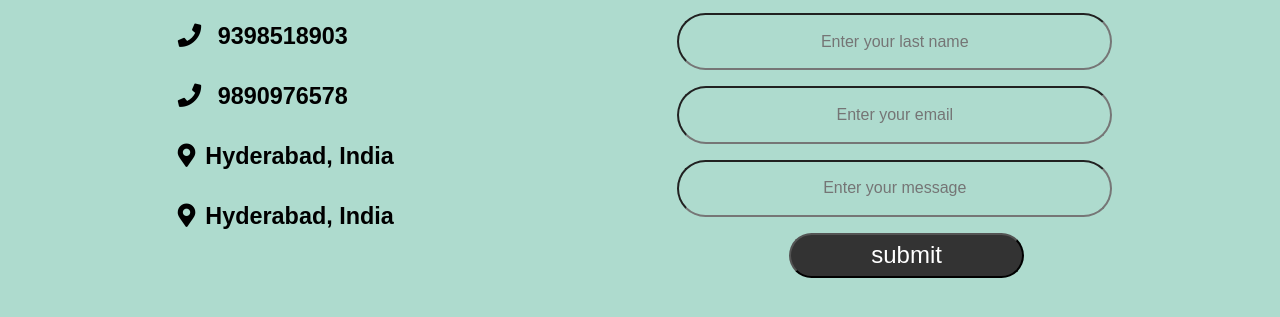
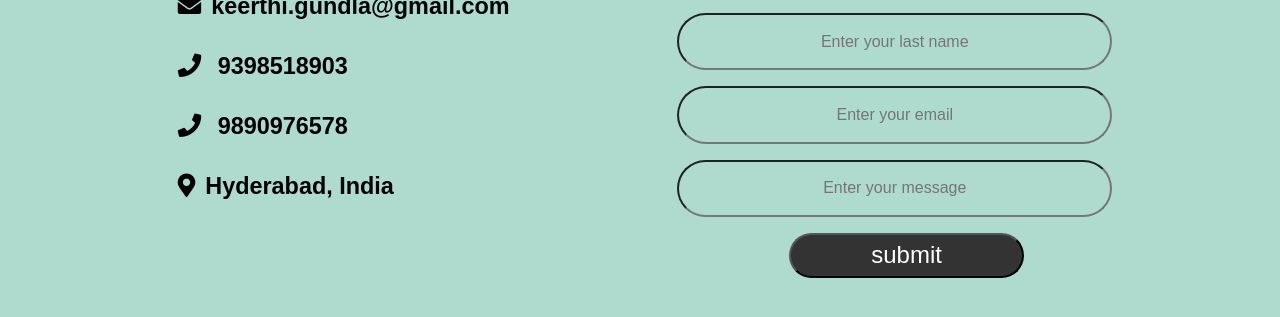
Before and after one commit to siva-zemoso/Keerthi-Gundla.github.io, a plain HTML site: page portfolio/contact.html in a window 1280 px wide. Shown: the part 411-728 px from the top of the page. Drawn offline with Linux system fonts and the light colour scheme.

Commit message:
Update contact.html
updated

```diff
--- a/portfolio/contact.html
+++ b/portfolio/contact.html
@@ -36,7 +36,6 @@
             <h3> <i class="fas fa-phone icon"></i> 9398518903 </h3>
             <h3> <i class="fas fa-phone icon"></i> 9890976578</h3>
             <h3> <i class="fas fa-map-marker-alt icon"></i>Hyderabad, India</h3>
-            <h3> <i class="fas fa-map-marker-alt icon"></i>Hyderabad, India</h3>
 
         </div>
         <div class="contact-form">
```
